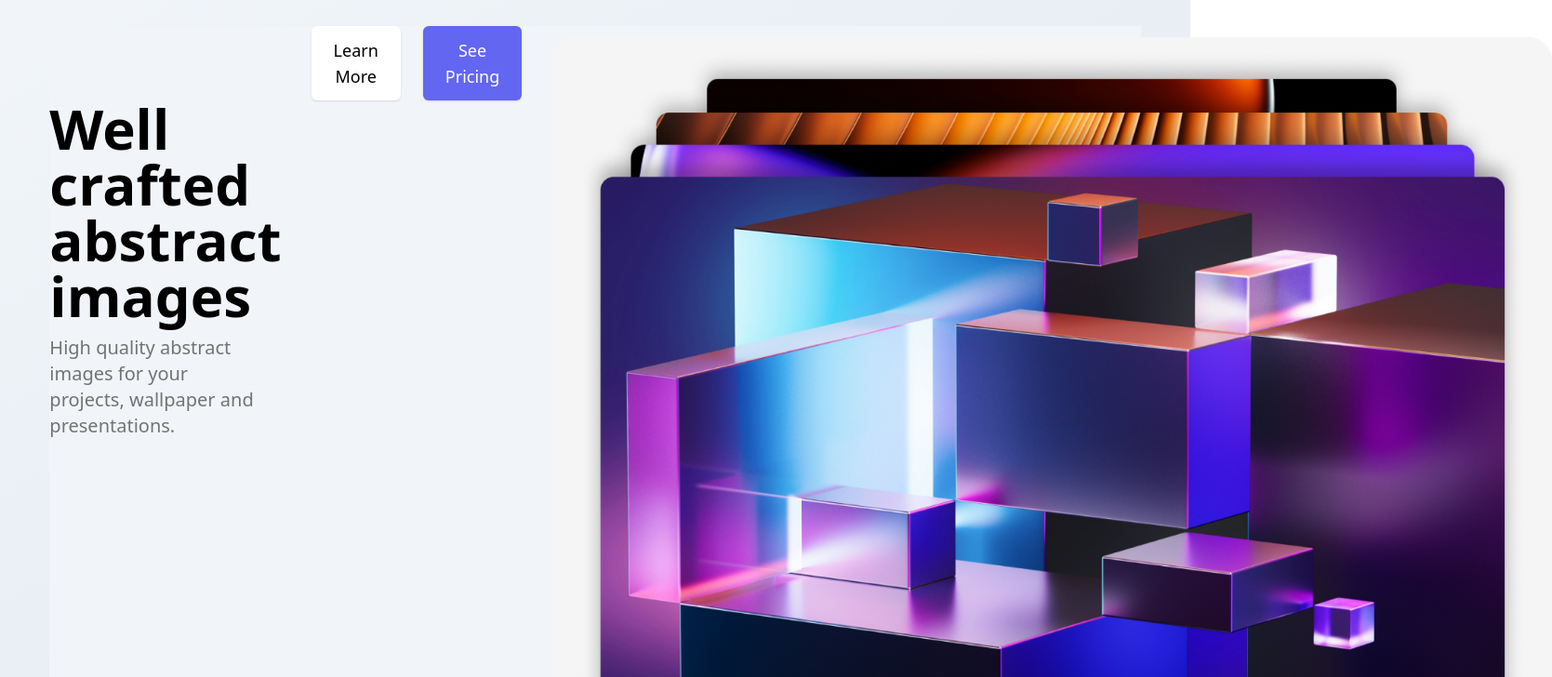
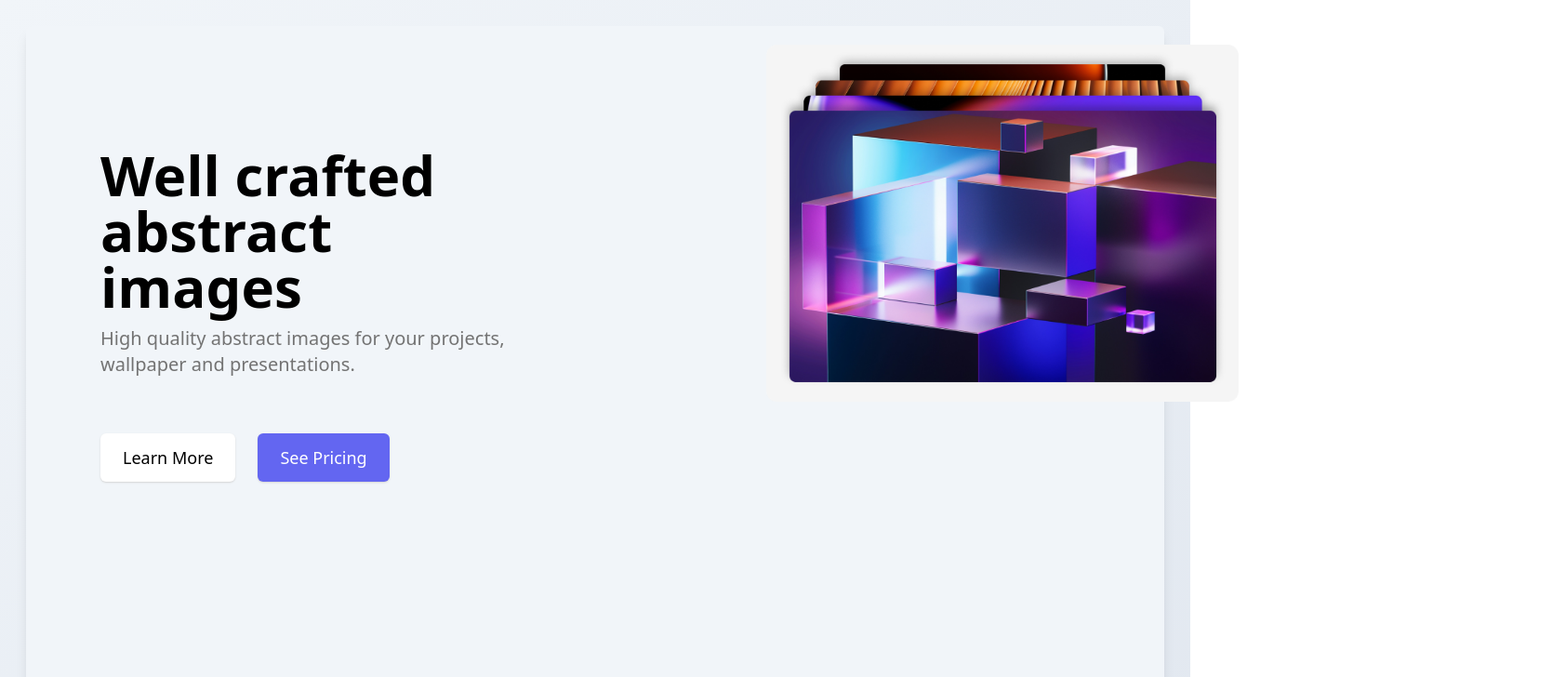
Before and after one commit to alexaraes/GFE-hero-simple, a Next.js app: page / in a window 1280 px wide. Shown: the top 728 px of the page at 93% size, 1669 px wide, since content can reach past the window. Built offline with nearby package versions, Linux system fonts and the light colour scheme.

Commit message:
working through desktop styles, decent stopping point with containers

```diff
--- a/src/components/HeroPage.tsx
+++ b/src/components/HeroPage.tsx
@@ -1,15 +1,21 @@
 const HeroPage = () => {
     return (
-        <div className="w-11/12 h-screen flex flex-col justify-start items-center sm:items-start gap-8 bg-slate-100 lg:flex-row m-7">
-            <div className="mt-10 sm:mt-20">
-                <h1 className="font-semibold text-4xl sm:text-5xl lg:text-6xl mb-3">Well crafted abstract images</h1>
-                <p className="text-xl text-neutral-500 text-pretty sm:w-11/12">High quality abstract images for your projects, wallpaper and presentations.</p>
+        <div className="rounded-md m-7 bg-slate-100 shadow-lg">
+            <div className="w-full h-full flex flex-col justify-start items-center rounded-md m-8 sm:items-start lg:flex-row lg:justify-center lg:gap-1 lg:mx-20 lg:my-5">
+                <div className="lg:flex lg:flex-col lg:justify-center lg:h-4/6">
+                    <div className="mt-10 sm:mt-20 lg:w-4/6 lg:py-8">
+                        <h1 className="font-semibold text-4xl sm:text-5xl lg:text-6xl mb-3">Well crafted abstract images</h1>
+                        <p className="text-xl text-neutral-500 text-pretty sm:w-11/12">High quality abstract images for your projects, wallpaper and presentations.</p>
+                    </div>
+                    <div className="flex flex-row justify-around space-x-6 sm:justify-start lg:py-7">
+                        <button className="bg-white text-black text-lg shadow-sm shadow-neutral-300 py-3 px-6 rounded-md">Learn More</button>
+                        <button className="bg-indigo-500 text-white text-lg shadow-sm shadow-neutral-300 py-3 px-6 rounded-md">See Pricing</button>
+                    </div>
+                </div>
+                <div className="w-3/6">
+                    <img src="prism.png" />
+                </div>
             </div>
-            <div className="flex flex-row justify-around space-x-6 sm:justify-start">
-                <button className="bg-white text-black text-lg shadow-sm shadow-neutral-300 py-3 px-6 rounded-md">Learn More</button>
-                <button className="bg-indigo-500 text-white text-lg shadow-sm shadow-neutral-300 py-3 px-6 rounded-md">See Pricing</button>
-            </div>
-            <img className="w-11/12 mt-9 self-center" src="prism.png" />
         </div>
     )
 }
```
